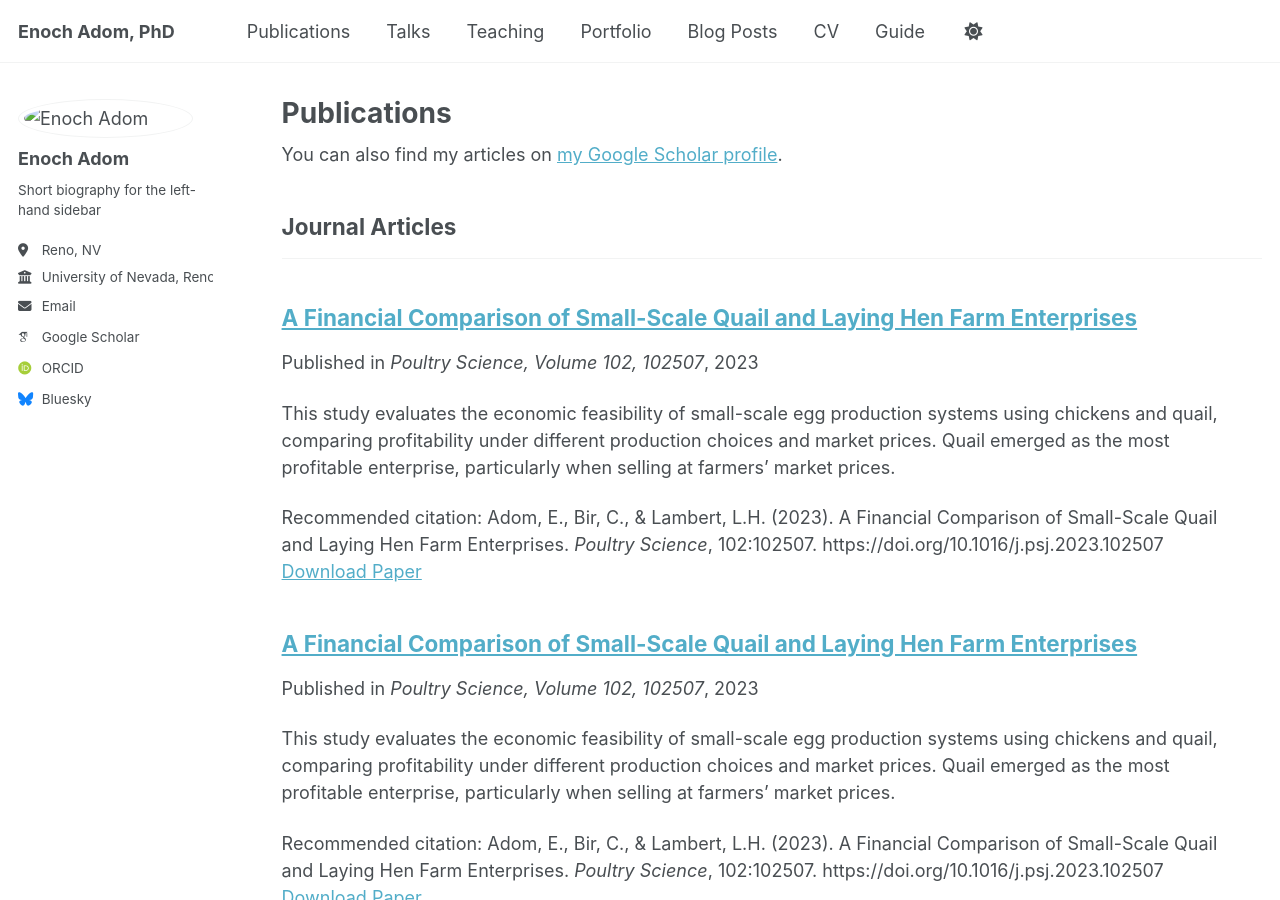
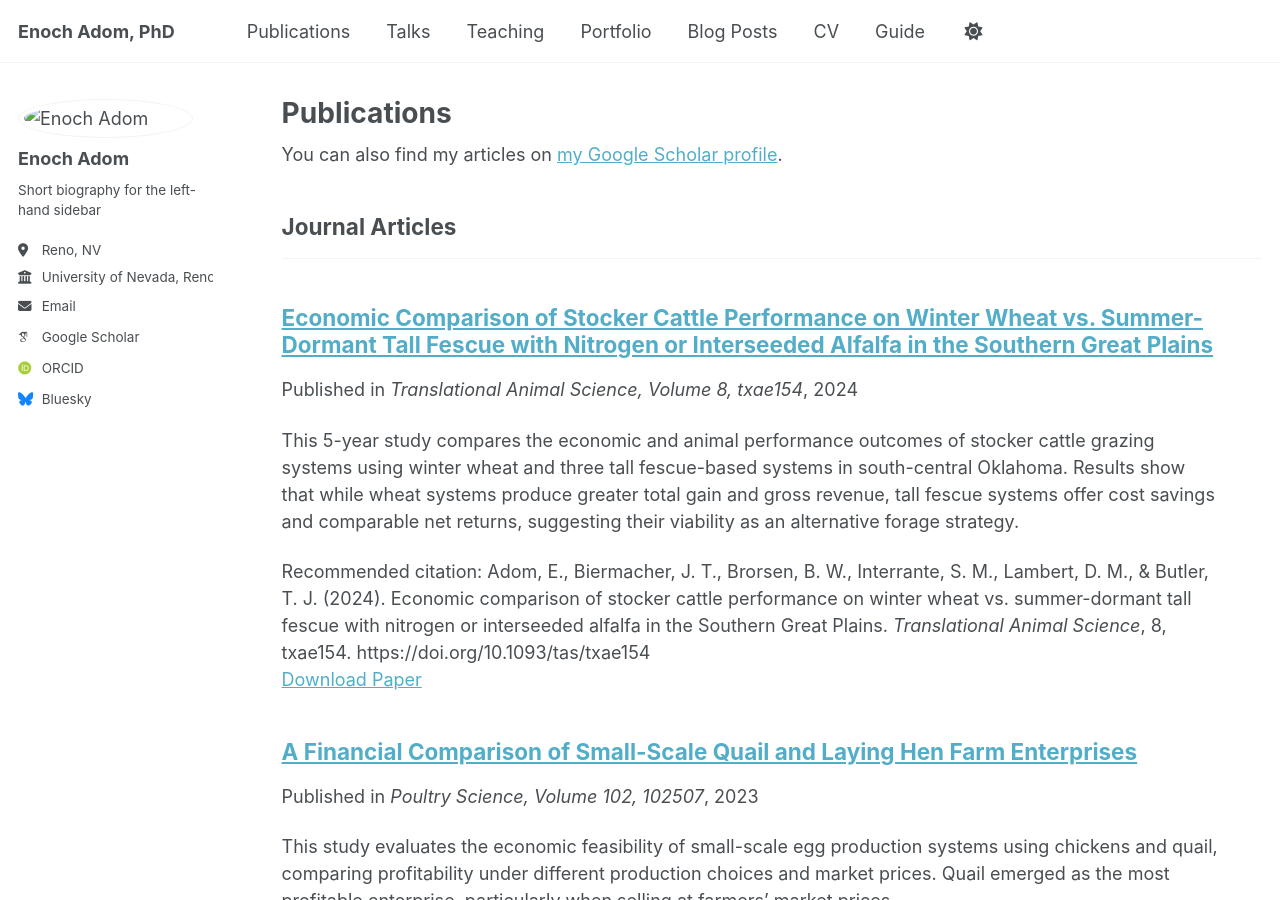
Before and after one commit to enadom/enadom.github.io, a Jekyll site: the page built from _pages/publications.html, in a window 1280 px wide and 900 px high. Built offline with Jekyll 4.4.1, drawn with Linux system fonts in a browser that asks for light colours; some web fonts are replaced.

Commit message:
Update 2024-tall-fescue-vs-wheat.md

```diff
--- a/_publications/2009-10-01-paper-title-number-1.md
+++ b/_publications/2009-10-01-paper-title-number-1.md
@@ -1,21 +1,30 @@
 ---
-title: "A Financial Comparison of Small-Scale Quail and Laying Hen Farm Enterprises"
+title: "Economic Comparison of Stocker Cattle Performance on Winter Wheat vs. Summer-Dormant Tall Fescue with Nitrogen or Interseeded Alfalfa in the Southern Great Plains"
 collection: publications
 category: manuscripts
-permalink: /publication/2023-quail-chicken-comparison
-excerpt: "This study evaluates the economic feasibility of small-scale egg production systems using chickens and quail, comparing profitability under different production choices and market prices. Quail emerged as the most profitable enterprise, particularly when selling at farmers' market prices."
-date: 2023-01-10
-venue: 'Poultry Science, Volume 102, 102507'
-paperurl: 'https://doi.org/10.1016/j.psj.2023.102507'
-citation: 'Adom, E., Bir, C., & Lambert, L.H. (2023). A Financial Comparison of Small-Scale Quail and Laying Hen Farm Enterprises. <i>Poultry Science</i>, 102:102507. https://doi.org/10.1016/j.psj.2023.102507'
+permalink: /publication/2024-fescue-vs-wheat
+excerpt: "This 5-year study compares the economic and animal performance outcomes of stocker cattle grazing systems using winter wheat and three tall fescue-based systems in south-central Oklahoma. Results show that while wheat systems produce greater total gain and gross revenue, tall fescue systems offer cost savings and comparable net returns, suggesting their viability as an alternative forage strategy."
+date: 2024-11-06
+venue: 'Translational Animal Science, Volume 8, txae154'
+paperurl: 'https://doi.org/10.1093/tas/txae154'
+citation: 'Adom, E., Biermacher, J. T., Brorsen, B. W., Interrante, S. M., Lambert, D. M., & Butler, T. J. (2024). Economic comparison of stocker cattle performance on winter wheat vs. summer-dormant tall fescue with nitrogen or interseeded alfalfa in the Southern Great Plains. <i>Translational Animal Science</i>, 8, txae154. https://doi.org/10.1093/tas/txae154'
 ---
-This paper compares the economic viability of small-scale egg production using 1,000 birds across three systems: chickens with molting (CWM), chickens without molting (CNM), and quail. Using a ten-year cost-benefit simulation model, the study incorporates both farm gate and farmers’ market prices to evaluate profitability.
 
-Key findings include:
-- **Raising quail** yields the highest Net Present Value (NPV), regardless of price scenario.
-- **Chicken production without molting** is more profitable than with molting, primarily due to reduced egg production during molting periods.
-- All three systems are **profitable under farmers’ market prices**, but only **quail is viable under farm gate prices**.
+This study evaluates the performance and profitability of stocker cattle grazing on four forage systems in Oklahoma:
+- (1) traditional winter wheat,
+- (2) two summer-dormant tall fescue systems fertilized with nitrogen (FLCH-N, CHSM-N), and
+- (3) a tall fescue system interseeded with alfalfa (FLALF).
 
-The results underscore the importance of market access and production strategy for small-scale producers. While quail is the most financially promising, marketing challenges may limit adoption. This research offers valuable insights for producers, extension agents, and policy advocates promoting sustainable local agriculture.
+Using a 5-year field experiment, the analysis found:
+- **Wheat systems** provided the highest total gain and gross revenue.
+- **Tall fescue systems** significantly reduced total production costs.
+- **Net returns** were statistically similar across systems (~$145/ha), highlighting the **economic viability of perennial systems**.
 
-Keywords: small-scale farming, quail, chicken, egg production, net present value, molting, cost-benefit analysis
+Sensitivity analysis revealed:
+- The **FLALF system is less sensitive to fertilizer price increases**, offering stability in volatile input markets.
+- Perennial systems may be **more resilient** in terms of net returns, particularly when fertilizer prices rise or cost-of-gain changes.
+- Stand life assumptions significantly affect long-term profitability—shorter stand lives favor the annual wheat system.
+
+📌 This research suggests that while annual wheat remains the standard for stocker systems, tall fescue-based alternatives offer cost-effective, sustainable options that reduce reliance on synthetic nitrogen without sacrificing profitability.
+
+**Keywords**: grazing economics, tall fescue, winter wheat, nitrogen, alfalfa, net returns, Southern Great Plains
```
